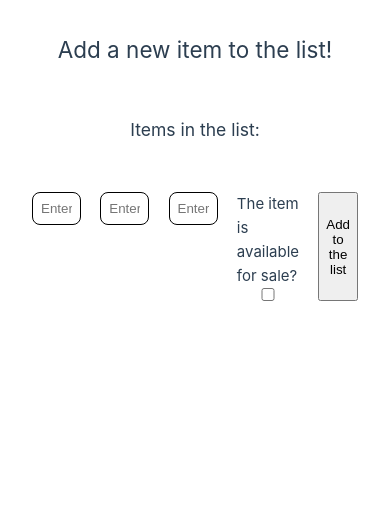
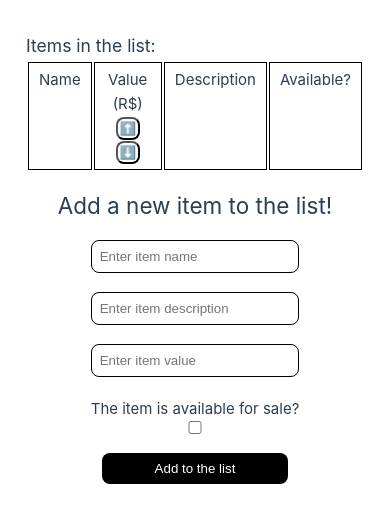
Before and after one commit to FabbSantos/OakList, a Vue app: page / in a window 390 px wide. Shown: the top 522 px of the page. Built offline with nearby package versions, Linux system fonts and the light colour scheme.

Commit message:
everything working

```diff
--- a/src/assets/main.css
+++ b/src/assets/main.css
@@ -1,5 +1,9 @@
 @import './base.css';
 
+* {
+  box-sizing: border-box;
+  transition: all 0.3s ease-in-out;
+}
 #app {
   max-width: 1400px;
   margin: 0 auto;
--- a/src/components/FormList.vue
+++ b/src/components/FormList.vue
@@ -5,13 +5,20 @@
         const itemDesc = ref('');
         const itemValue = ref('');
         const isAvailable = ref(false);
+        const validationMessage = ref('');
+        const storedListItem = localStorage.getItem('listItem');
+
         var isValidNumber = true;
-        const validationMessage = ref('');
-
         var ListItem = ref([]);
 
+
+
+        if (storedListItem) {
+                ListItem.value = JSON.parse(storedListItem);
+        }
+
+
         function addToList() {
-                event.preventDefault();
                 if (itemName.value && itemDesc.value && itemValue.value) {
                         ListItem.value.push({
                                 name: itemName.value,
@@ -23,12 +30,37 @@
                         itemDesc.value = '';
                         itemValue.value = '';
                         isAvailable.value = false;
+                        localStorage.setItem('listItem', JSON.stringify(ListItem.value));
+                }
+        }
+
+        function sortList (filter){
+                if(filter === 'asc'){
+                        ListItem.value.sort((a, b) => a.value - b.value);
+                } else {
+                        ListItem.value.sort((a, b) => b.value - a.value);
                 }
         }
 
         function validateInput() {
                 validationMessage.value = '';
                 var numberPattern = /^[0-9]+([.])?[0-9]*([0-9]+)?$/;
+                var namePattern = /^[a-zA-Z]+$/;
+                var descriptionPattern = /^[a-zA-Z0-9]+$/;
+                if (!descriptionPattern.test(itemDesc.value)) {
+                        itemDesc.value = '';
+                        validationMessage.value = 'Please enter a valid description.';
+                        setTimeout(() => {
+                                validationMessage.value = '';
+                        }, 2000);
+                }
+                if (!namePattern.test(itemName.value)) {
+                        itemName.value = '';
+                        validationMessage.value = 'Please enter a valid name.';
+                        setTimeout(() => {
+                                validationMessage.value = '';
+                        }, 2000);
+                }
                 if (!numberPattern.test(itemValue.value)) {
                         itemValue.value = '';
                         isValidNumber = false;
@@ -43,27 +75,32 @@
 
 <template>
         <div class="container">
+                <div :v-if="ListItem.length > 0">
+                        <h3>Items in the list:</h3>
+                        <table>
+                                <th>Name</th>
+                                <th>Value (R$)
+                                        <button @click="sortList('asc')">⬆️</button>
+                                        <button @click="sortList('desc')">⬇️</button>
+
+                                </th>
+                                <th>Description</th>
+                                <th>Available?</th>
+
+                                <tr v-for="item in ListItem" :key="item.name">
+                                        <td>{{ item.name }}</td>
+                                        <td>{{ item.value }}</td>
+                                        <td>{{ item.description }}</td>
+                                        <td>{{ item.isAvailable ? '✅' : '❌' }}</td>
+                                </tr>
+                        </table>
+                </div>
+
                 <h2>
                         Add a new item to the list!
                 </h2>
 
-
-                <div>
-                        <h3>Items in the list:</h3>
-                        <!-- {{ ListItem }} -->
-                        <ul>
-                                <li v-for="item in ListItem" :key="item.name">
-                                        <p>Item name: {{ item.name }}</p>
-                                        <p>Item description: {{ item.description }}</p>
-                                        <p>Item value: {{ item.value }}</p>
-                                        <p>Item is available: {{ item.isAvailable }}</p>
-                                </li>
-                        </ul>
-                </div>
-
-
-
-                <form action="#" @submit="addToList">
+                <form @submit.prevent="addToList">
                         <div class="input-group">
                                 <input type="text" id="itemName" placeholder="Enter item name" v-model="itemName" />
                                 <label for="itemName"> Enter item name</label>
@@ -88,7 +125,7 @@
                                 <input type="checkbox" id="isAvailable" v-model="isAvailable" />
                         </div>
 
-                        <button> Add to the list </button>
+                        <button type="submit"> Add to the list </button>
                 </form>
         </div>
 </template>
@@ -136,4 +173,43 @@
                 border-radius: 0.5rem;
                 width: 100%;
         }
+        th, td {
+               padding: 5px 10px;
+               border: 1px solid black;
+                text-align: center;
+        }
+
+        button {
+                padding: 0.1rem;
+                margin-inline: .7rem;
+                border-radius: 0.5rem;
+                /* border: none; */
+                background-color: transparent;
+                color: #fff;
+                cursor: pointer;
+        }
+        button:hover {
+                background-color: #000;
+        }
+        button[type="submit"] {
+                background-color: #000;
+                color: #fff;
+                border: none;
+                padding: 0.5rem 1rem;
+                border-radius: 0.5rem;
+                cursor: pointer;
+        }
+        button[type="submit"]:hover {
+                border: 1px solid #fff;
+        }
+
+
+        @media (max-width: 768px) {
+                .container {
+                        gap: 1rem;
+                }
+                form {
+                        flex-direction: column;
+                }
+        }
 </style>
```
